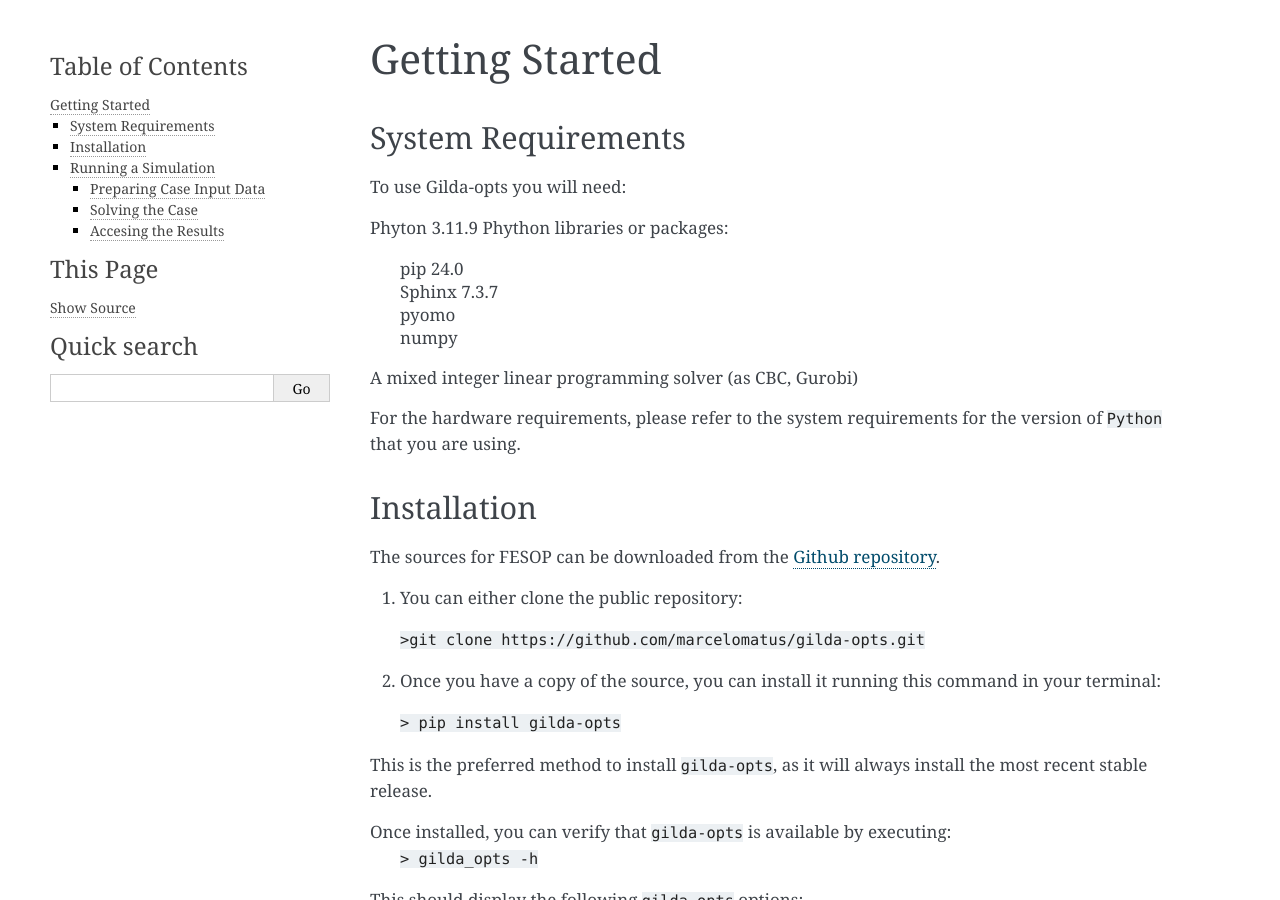
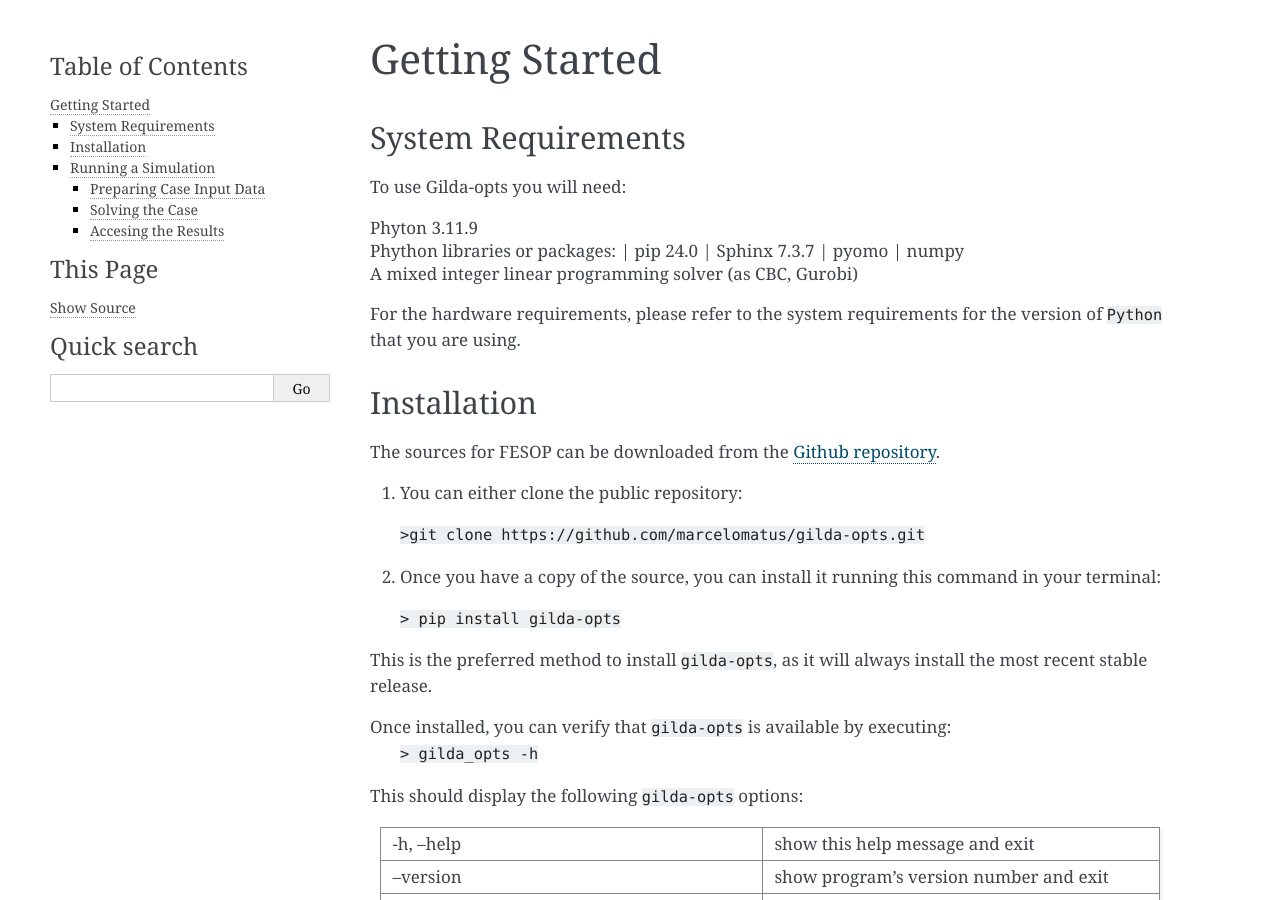
Before and after one commit to marcelomatus/gilda-opts, a Sphinx documentation site: the page built from docs/GettingStarted.rst, in a window 1280 px wide and 900 px high. Built offline with Sphinx 7.4.7, drawn with Linux system fonts in a browser that asks for light colours; pages that are not in the unit, such as notebooks, are missing from menus.

```diff
--- a/docs/GettingStarted.rst
+++ b/docs/GettingStarted.rst
@@ -8,13 +8,13 @@ System Requirements
 
 To use Gilda-opts you will need:
 
-Phyton 3.11.9
-Phython libraries or packages:
+| Phyton 3.11.9
+| Phython libraries or packages:
   | pip 24.0
   | Sphinx 7.3.7
   | pyomo
   | numpy
-A mixed integer linear programming solver (as CBC, Gurobi)
+| A mixed integer linear programming solver (as CBC, Gurobi)
 
 For the hardware requirements, please refer to the system requirements for the version of ``Python`` that you are using.
 
```
